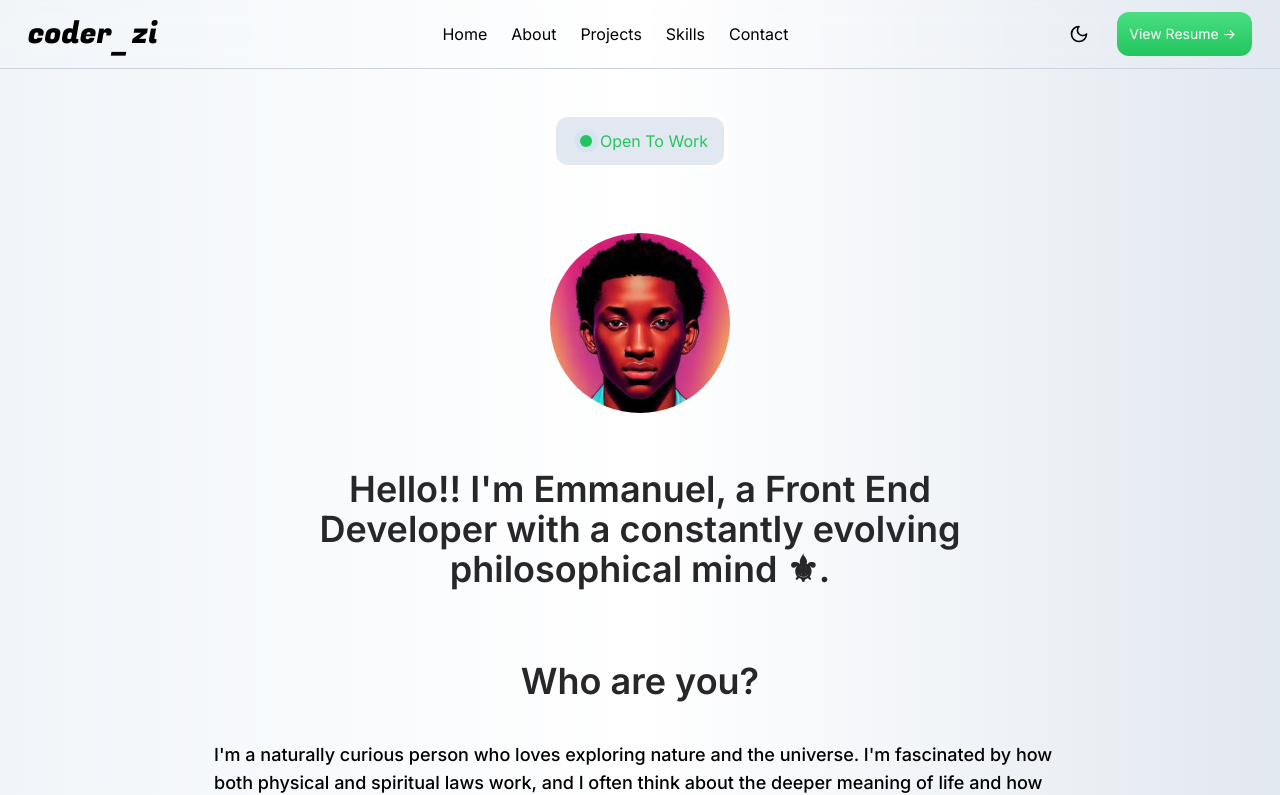
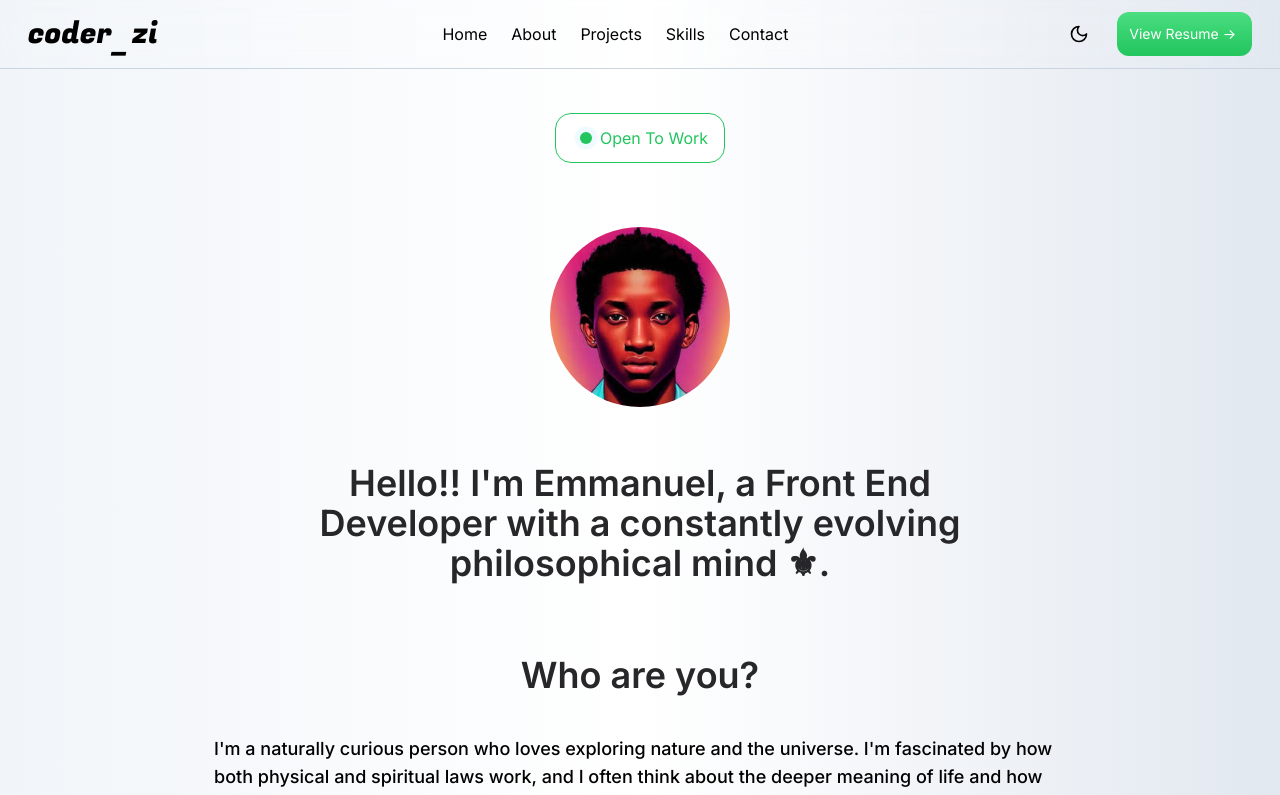
Before and after one commit to EmmanuelOta/coder_zi, a Next.js app: page / in a window 1280 px wide. Shown: the top 795 px of the page. Built offline with nearby package versions, Linux system fonts and the light colour scheme.

Commit message:
Added skills section-8

```diff
--- a/app/(site)/page.js
+++ b/app/(site)/page.js
@@ -68,7 +68,7 @@ export default function Home() {
 		<>
 			<section className="flex flex-col items-center justify-center p-5">
 				<div
-					className="flex flex-row my-3 md:my-6 items-center jusify-center relative bg-slate-200 dark:bg-zinc-700 border-4 border-white dark:border dark:border-slate-200 p-3 px-4 text-green-500 dark:text-green-300 rounded-2xl"
+					className="flex flex-row my-3 md:my-6 items-center jusify-center relative bg-white dark:bg-zinc-900 border border-green-500 dark:border dark:border-slate-200 p-3 px-4 text-green-500 dark:text-green-300 rounded-2xl"
 					data-aos="fade-left"
 				>
 					<span className="relative flex h-3 w-3 mx-2">
@@ -629,9 +629,9 @@ export default function Home() {
 					Looking for a developer to bring your project to life? I
 					specialize in building modern looking web applications and
 					high-converting landing pages with Next.js and Tailwind CSS.
-					Whether you&apos;re a recruiter, CEO, CTO, or a business looking
-					for a clean, responsive design, I&apos;m here to help you
-					create something exceptional.
+					Whether you&apos;re a recruiter, CEO, CTO, or a business
+					looking for a clean, responsive design, I&apos;m here to
+					help you create something exceptional.
 				</p>
 
 				<div
```
